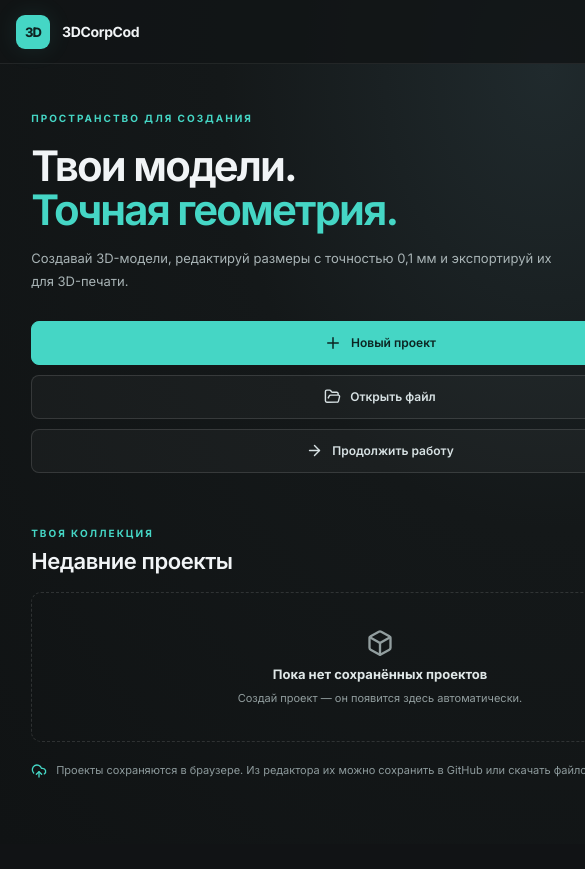
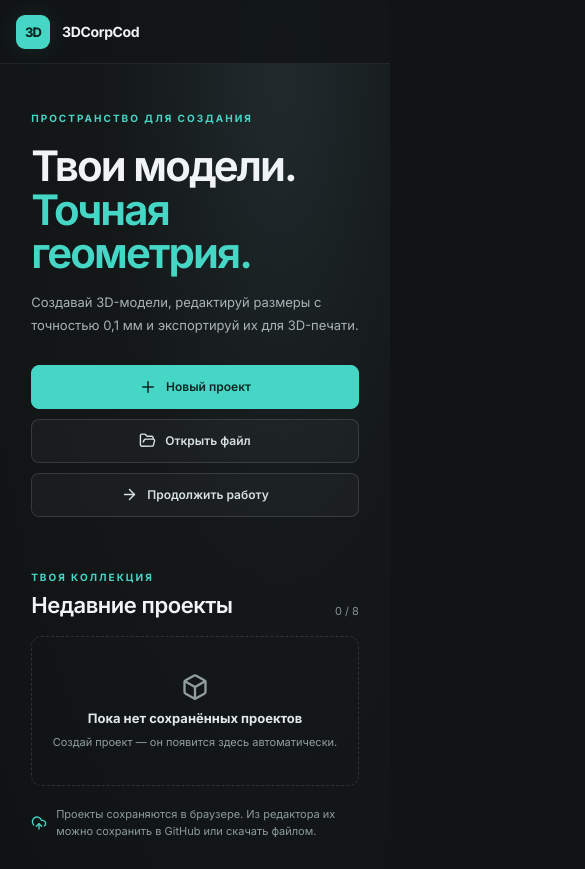
Before and after one commit to DenisNekrut/3DCorpCod, a React (Vite) app in the folder 3DCorpCod/: page / in a window 390 px wide. Shown: the top 869 px of the page, 585 px wide, since content can reach past the window. Before the commit the page ends 844 px from the top, so only its background shows below. Built offline with nearby package versions, Linux system fonts and the light colour scheme; what three-bvh-csg would draw is missing.

Commit message:
Update global layout for responsive dark workspace

```diff
--- a/3DCorpCod/src/styles/global.css
+++ b/3DCorpCod/src/styles/global.css
@@ -1,5 +1,4 @@
 @import url('https://fonts.googleapis.com/css2?family=Inter:wght@400;500;600;700&display=swap');
-
 :root {
   font-family: Inter, ui-sans-serif, system-ui, -apple-system, BlinkMacSystemFont, "Segoe UI", sans-serif;
   font-synthesis: none;
@@ -9,7 +8,8 @@
   font-optical-sizing: auto;
 }
 * { box-sizing: border-box; }
-body { margin: 0; min-width: 760px; min-height: 100vh; }
-button, input { font: inherit; }
+html, body, #root { width: 100%; min-width: 320px; min-height: 100%; margin: 0; }
+body { min-height: 100vh; }
+button, input, select, textarea { font: inherit; }
 button { cursor: pointer; }
 button:disabled { cursor: not-allowed; opacity: .4; }
```
